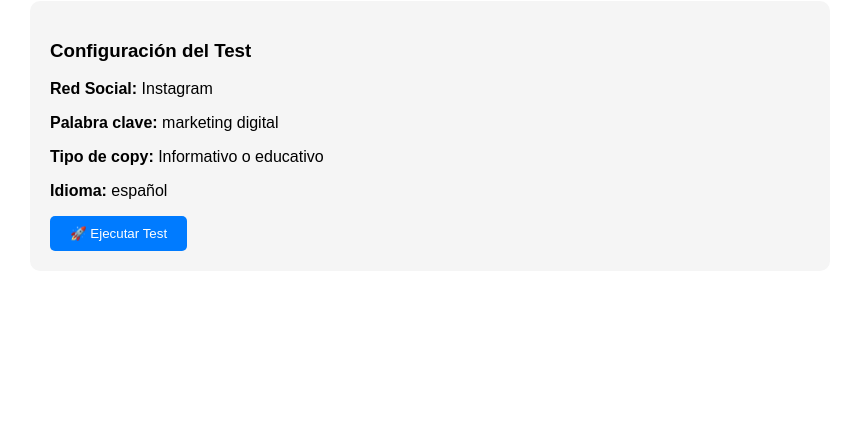
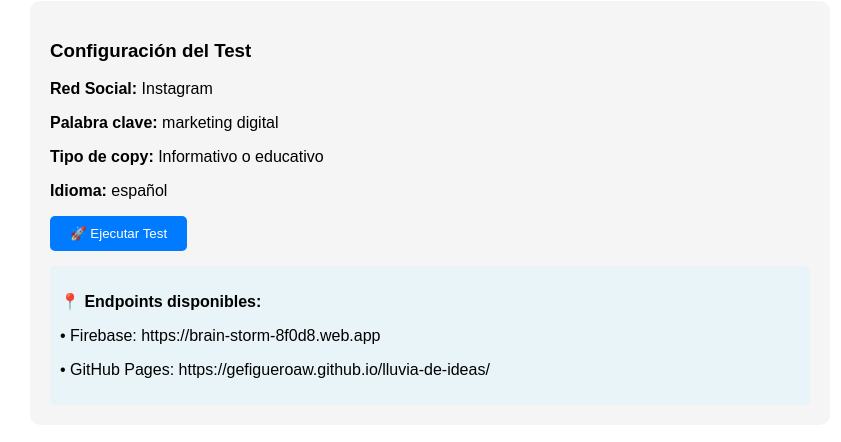
Before and after one commit to GEFigueroaW/lluvia-de-ideas, a website: page test-copywriting.html in a window 1280 px wide. Shown: the part 150-592 px from the top of the page, without its empty margins (210-1051 px from the left). Drawn offline with Linux system fonts and the light colour scheme.

Commit message:
Update: Mejorado archivo de test con información de endpoints

```diff
--- a/test-copywriting.html
+++ b/test-copywriting.html
@@ -25,6 +25,12 @@
         <p><strong>Idioma:</strong> español</p>
 
         <button onclick="testCopywriting()" id="testBtn">🚀 Ejecutar Test</button>
+
+        <div style="margin-top: 15px; padding: 10px; background: #e8f4f8; border-radius: 5px;">
+            <p><strong>📍 Endpoints disponibles:</strong></p>
+            <p>• Firebase: https://brain-storm-8f0d8.web.app</p>
+            <p>• GitHub Pages: https://gefigueroaw.github.io/lluvia-de-ideas/</p>
+        </div>
     </div>
 
     <div id="results"></div>
```
